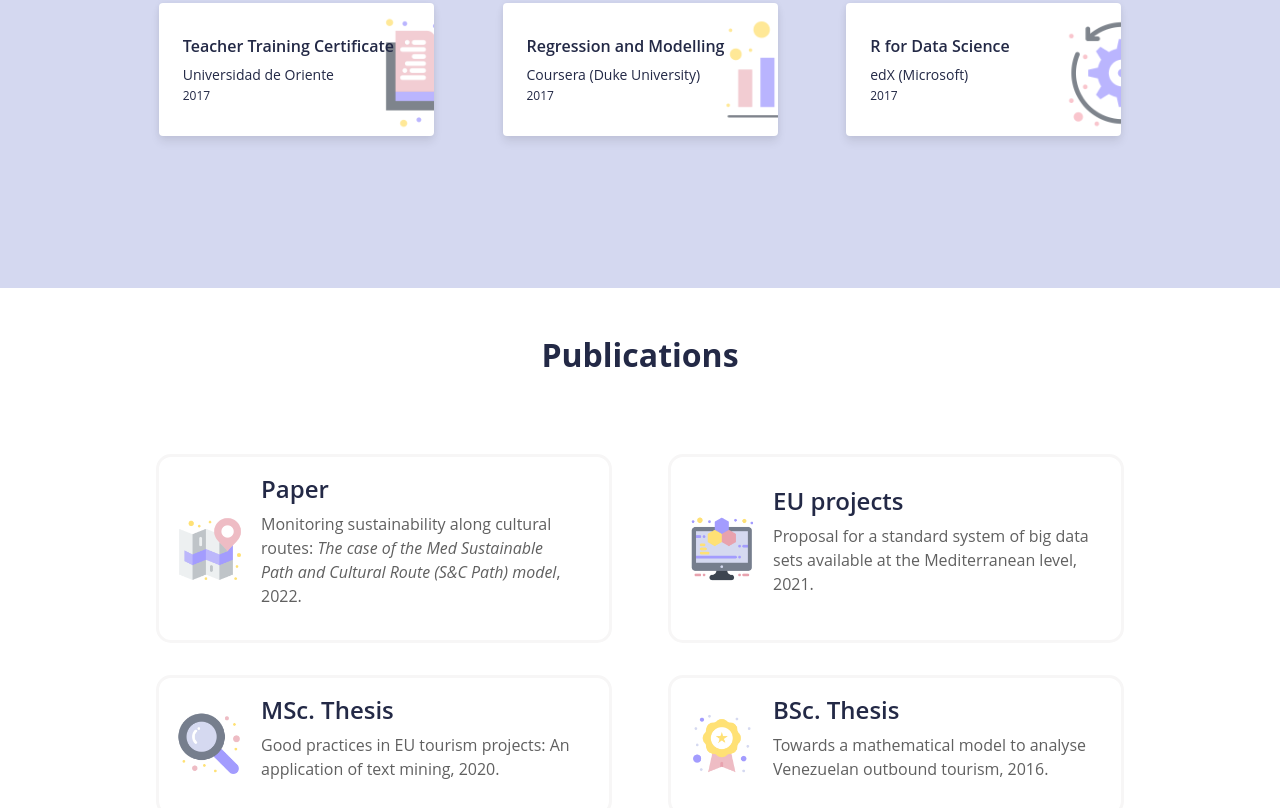
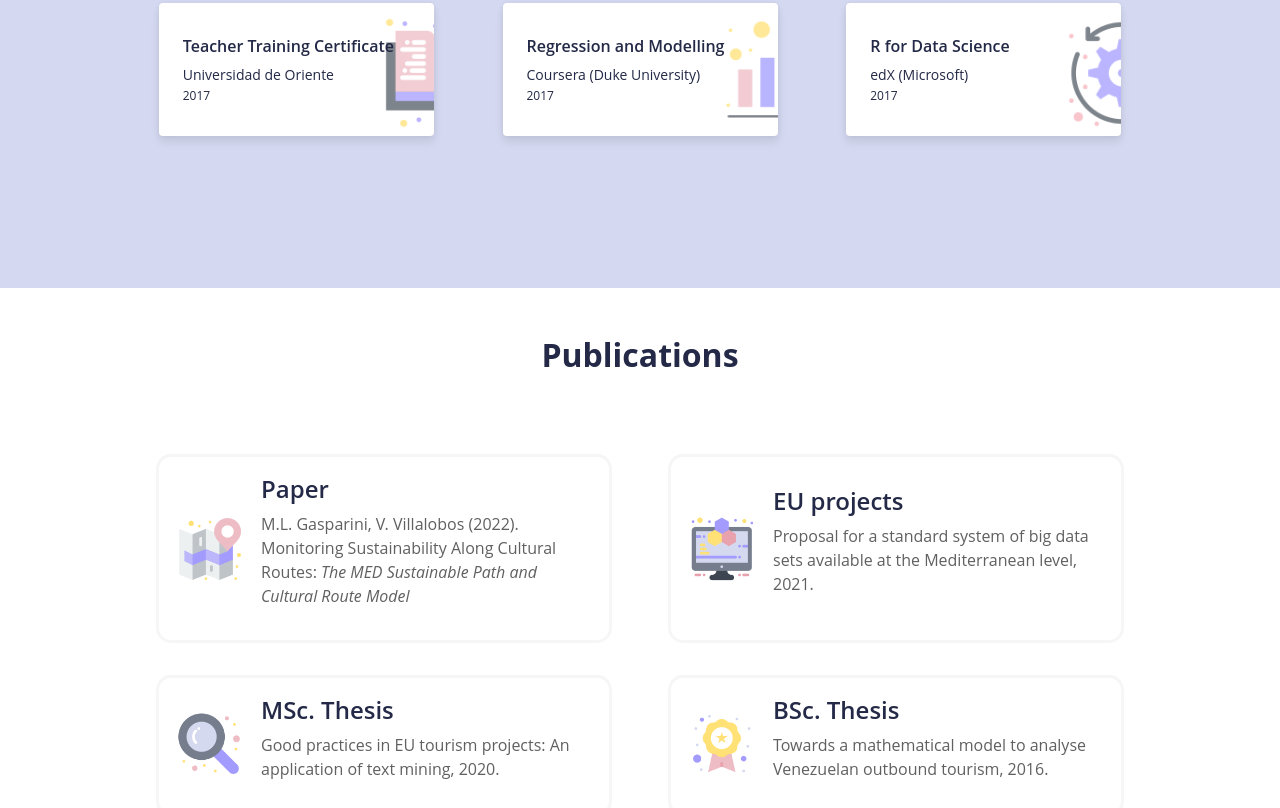
Before and after one commit to vchiara/vchiara.github.io, a plain HTML site: page index.html in a window 1280 px wide. Shown: the part 6193-7001 px from the top of the page. Drawn offline with nearby package versions, Linux system fonts and the light colour scheme.

Commit message:
Update images

```diff
--- a/index.html
+++ b/index.html
@@ -6,7 +6,7 @@
     <meta name="author" content="Valeria Villalobos">
     <meta property="og:title" content="Valeria Villalobos | Data Analyst, Tourism Researcher"/>
     <meta property="og:image" content="https://i.ibb.co/Xt5xtQw/thumbnail-img2.jpg"/>
-    <meta property="og:description" content="Personal Website - Portfolio"/>
+    <meta property="og:description" content="Personal Website - Portfolio. My name is Valeria Villalobos. I am a data analyst and tourism researcher who specializes in tourism forecasting and analytics, as well as sustainability monitoring."/>
     <meta property="og:url" content="https://valeriavillalobos.com"/>
     <meta property="og:image:width" content="1200"/>
     <meta property="og:image:height" content="627"/>
@@ -871,7 +871,7 @@
               <img src="./images/icons/publications/map.png" width="70" height="70" alt="">
               <div class="mx-3">
                 <h2>Paper</h2>
-                <p>Monitoring sustainability along cultural routes: <i>The case of the Med Sustainable Path and Cultural Route (S&C Path) model</i>, 2022.</p>
+                <p>M.L. Gasparini, V. Villalobos (2022). Monitoring Sustainability Along Cultural Routes: <i>The MED Sustainable Path and Cultural Route Model</i></p>
               </div>
             </a>
           </div>
```
Also changed, not shown: images/carousel/carousel11.jpg, 6 other files.
